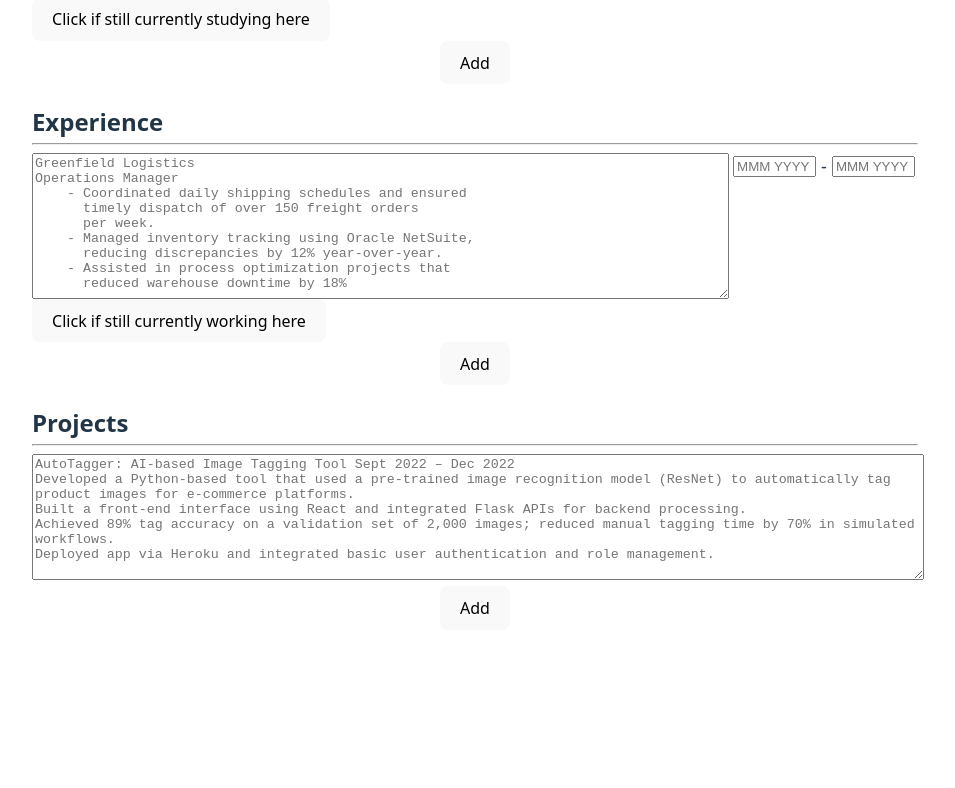
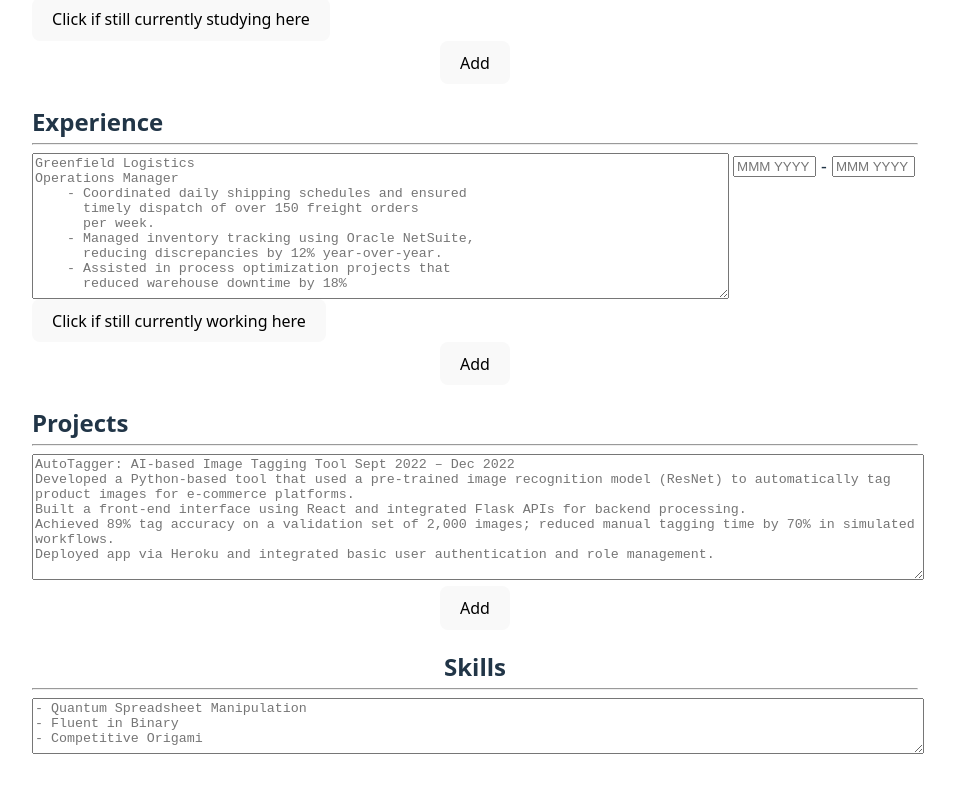
Before and after one commit to Kineth-t/Odin-Project-CV-Application, a React (Vite) app: page / in a window 1280 px wide. Shown: the part 441-1229 px from the top of the page, without its empty margins (165-1120 px from the left). Before the commit the page ends 1103 px from the top, so only its background shows below. Built offline with nearby package versions, Linux system fonts and the light colour scheme.

Commit message:
Skills section implemented

```diff
--- a/src/App.css
+++ b/src/App.css
@@ -20,7 +20,7 @@
   align-items: start; /* Aligns items vertically in the center */
 }
 
-.educationTextarea, .experienceTextarea {
+.educationTextarea, .experienceTextarea, .skillTextarea {
   width: 100%; /* Makes sure textarea takes the full width within its grid cell */
   min-height: 30px; /* Set a minimum height for the textarea */
   resize: vertical;
--- a/src/App.jsx
+++ b/src/App.jsx
@@ -13,6 +13,7 @@ function App() {
             <Educations />
             <Experiences />
             <Projects />
+            <Skills />
         </>
     )
 }
--- /dev/null
+++ b/src/Components/Skills.jsx
@@ -0,0 +1,19 @@
+
+
+function Skills() {
+    return (
+        <>
+            <div className="skillSection">
+                <h2 style={{marginBottom:"-5px"}}>Skills</h2>
+                <hr />
+                <textarea className="skillTextarea"
+                style={{height:"50px"}}
+                placeholder="- Quantum Spreadsheet Manipulation
+- Fluent in Binary
+- Competitive Origami"></textarea>
+            </div>
+        </>
+    )
+}
+
+export default Skills
```
Also changed, not shown: src/Components/Skill.jsx (added, +12 -0 lines).
